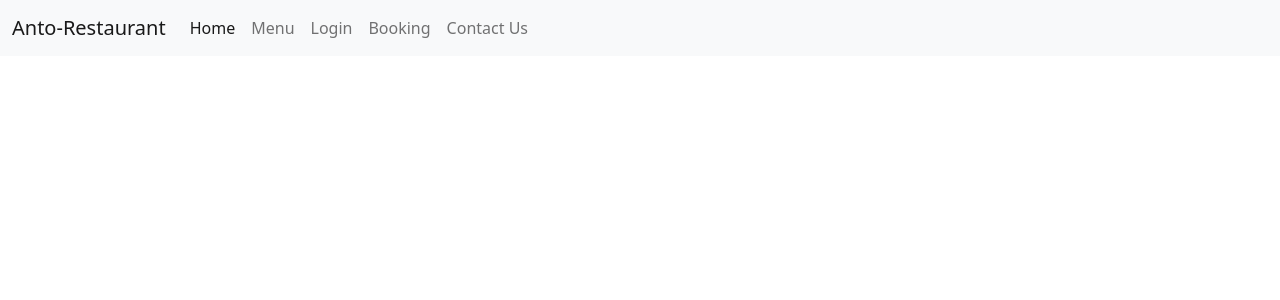
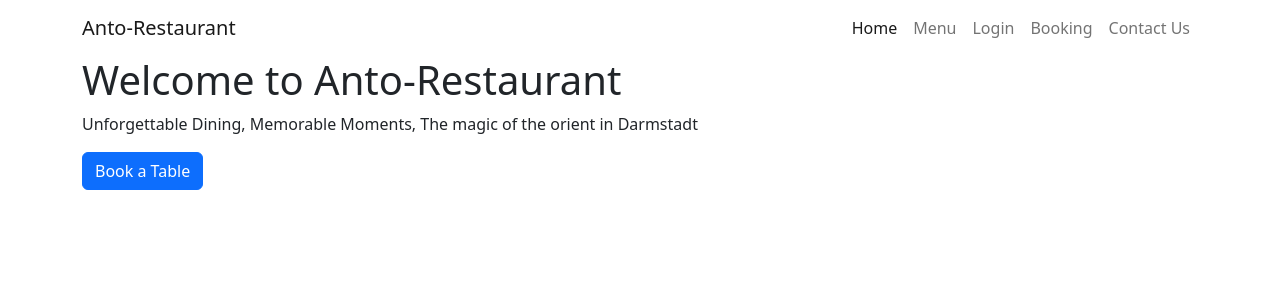
Before and after one commit to Anthonyrajlucas/django-anto-restaurant, a Django app: page / in a window 1280 px wide. Shown: the top 300 px of the page. Run offline with Django 3.2, Linux system fonts and the light colour scheme; some libraries are stand-ins or nearby versions.

Commit message:
Changes in nav bar boostrap and add heater content

```diff
--- a/templates/base.html
+++ b/templates/base.html
@@ -14,14 +14,14 @@
   <body>
     <header>
       <!-- Navigation items -->
-        <nav class="navbar navbar-expand-lg bg-light">
-            <div class="container-fluid">
+      <nav class="navbar navbar-expand-lg">
+        <div class="container">
           <a class="navbar-brand" href="#">Anto-Restaurant</a>
           <button class="navbar-toggler" type="button" data-bs-toggle="collapse" data-bs-target="#navbarNav" aria-controls="navbarNav" aria-expanded="false" aria-label="Toggle navigation">
             <span class="navbar-toggler-icon"></span>
           </button>
           <div class="collapse navbar-collapse" id="navbarNav">
-                <ul class="navbar-nav">
+            <ul class="navbar-nav ms-auto">
               <li class="nav-item">
                 <a class="nav-link active" aria-current="page" href="#">Home</a>
               </li>
@@ -41,7 +41,14 @@
           </div>
         </div>
       </nav>
-
+      <!-- Header content -->
+      <div class="header-content">
+        <div class="container">
+          <h1>Welcome to Anto-Restaurant</h1>
+          <p>Unforgettable Dining, Memorable Moments, The magic of the orient in Darmstadt</p>
+          <a href="#" class="btn btn-primary">Book a Table</a>
+        </div>
+      </div>
     </header>
     <main>
 
@@ -49,6 +56,5 @@
     <footer>
 
     </footer>
-
   </body>
 </html>
```
Lines whose indentation alone changed are shown as unchanged.
